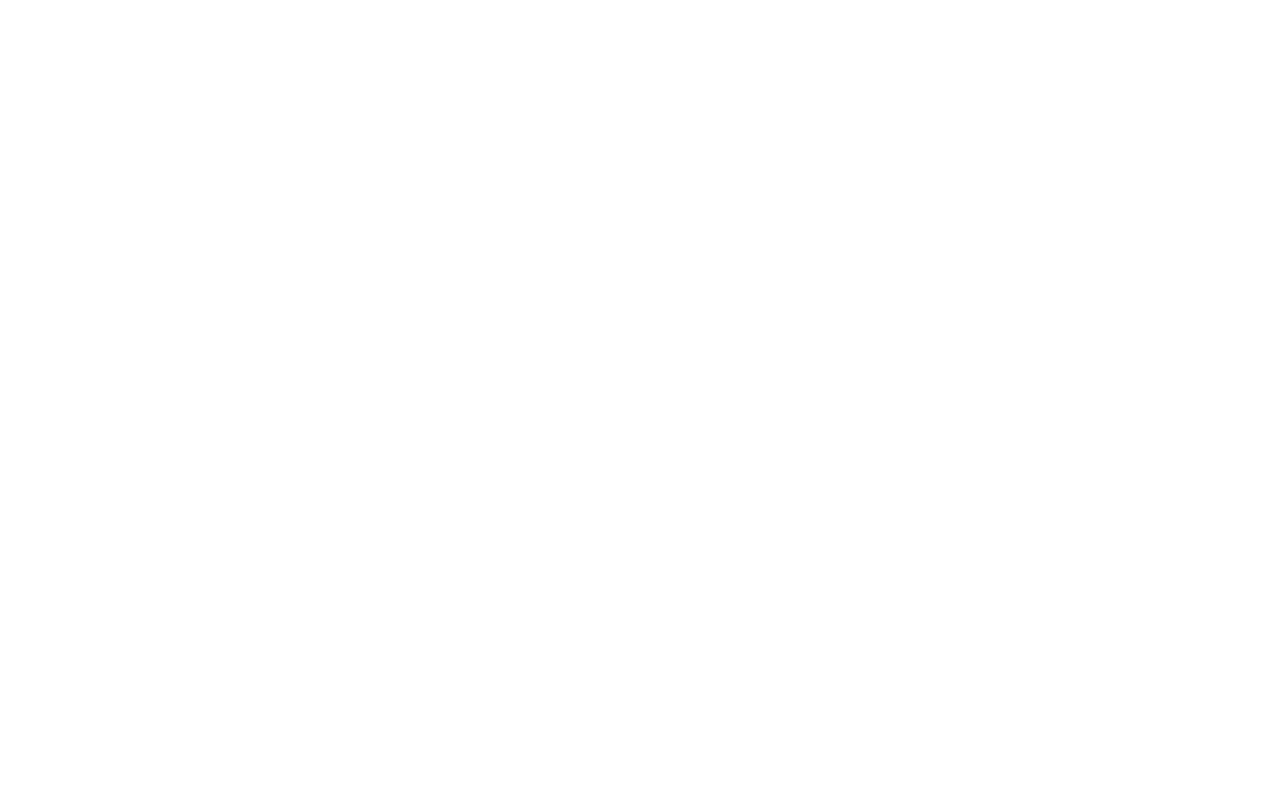
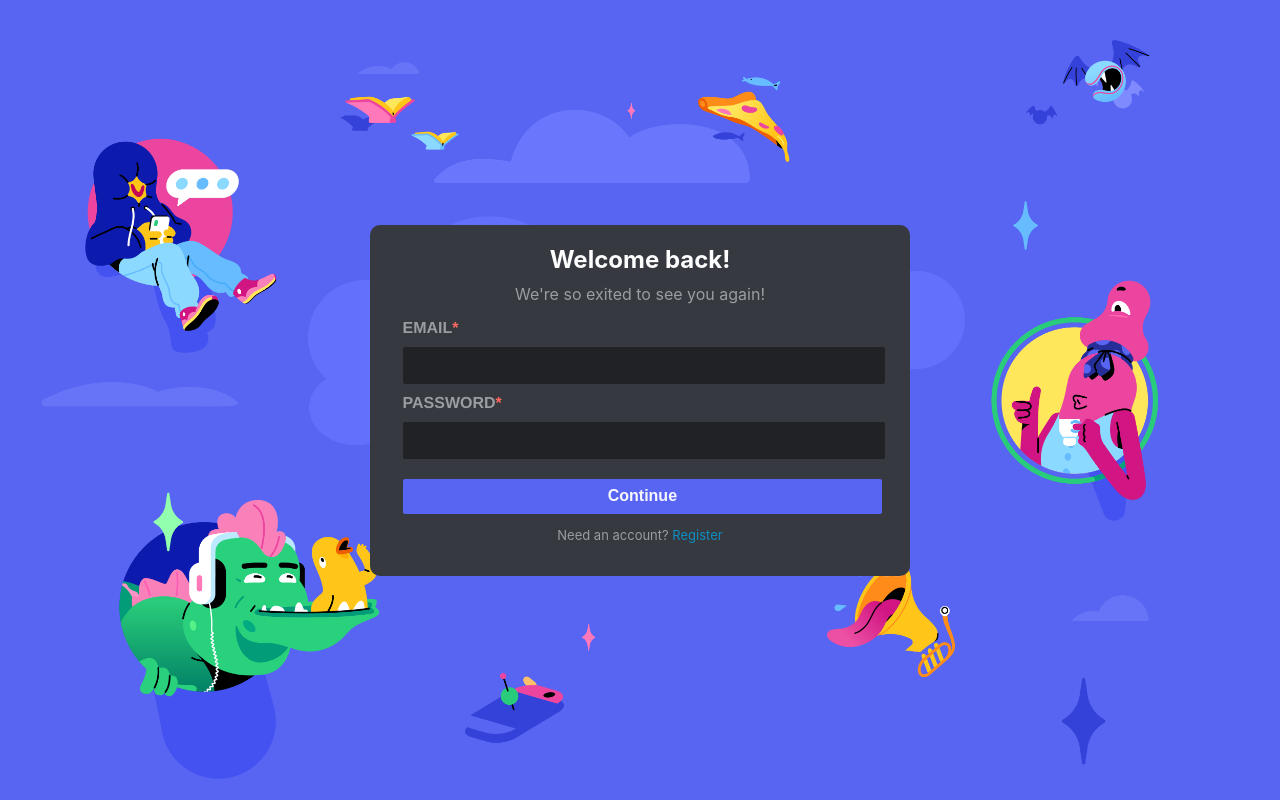
Before and after one commit to hmanjun/Discord-Clone, a React (Create React App) app in the folder client/: page /login in a window 1280 px wide. Before the commit this address had no page. Built offline with nearby package versions, Linux system fonts and the light colour scheme.

Commit message:
Add login page + proper linking and styling

```diff
--- a/client/src/App.js
+++ b/client/src/App.js
@@ -2,7 +2,7 @@
 import React, {useState} from 'react';
 import { BrowserRouter as Router, Route, Routes } from 'react-router-dom';
 
-//import LoginPage from './pages/loginPage'
+import LoginPage from './pages/loginPage'
 import RegisterPage from './pages/registerPage'
 
 function App() {
@@ -11,6 +11,10 @@
     <div className="App">
       <Router>
         <Routes>
+          <Route
+            path='/login'
+            element={<LoginPage/>}
+          />
           <Route
             path="/register"
             element={<RegisterPage/>}
--- a/client/src/pages/loginPage.js
+++ b/client/src/pages/loginPage.js
@@ -0,0 +1,61 @@
+import React, {useState} from 'react'
+import axios from 'axios'
+
+const LoginPage = () => {
+    const [email, setEmail] = useState("")
+    const [password, setPassword] = useState("")
+    const [error, setError] = useState(false)
+    const [errorMessage, setErrorMessage] = useState("")
+
+    const validateFields = () => {
+        let res = true
+        const message = []
+        if(!/.+@.+\..+/.test(email)){
+            res = false
+            message.push("Email is not valid.")
+        }
+        if(!(password.length > 0)){
+            res = false
+            message.push('Password field may not be empty')
+        }
+        setErrorMessage(message)
+        setError(!res)
+        return res
+    }
+
+    const login = () => {
+        if(!validateFields()) return
+        axios
+            .post(`http://${window.location.host}/api/user/login`,{
+                email: email,
+                password: password
+            })
+            .then(response => {
+                window.location.assign(`https://google.com`)
+            })
+            .catch(err => {
+                setErrorMessage(err)
+                setError(true)
+            })
+    }
+
+    return (
+        <main className='log-reg-container'>
+            <div className='log-reg-modal'>
+                <b>Welcome back!</b>
+                <span style={{color: '#9A9DA1', marginTop: '10px'}}>We're so exited to see you again!</span>
+                <div className='log-reg-form'>
+                    <label>EMAIL<span style={{color: '#FF6961'}}>*</span></label>
+                    <input type='text' value={email} onChange={e => setEmail(e.target.value.replaceAll(" ",""))}></input>
+                    <label>PASSWORD<span style={{color: '#FF6961'}}>*</span></label>
+                    <input type='text' value={password} onChange={e => setPassword(e.target.value.replaceAll(" ",""))}></input>
+                    <button className='log-reg-btn' type='button' onClick={login}>Continue</button>
+                </div>
+                {error && <ul>{errorMessage.map((msg, i) => (<li className='log-reg-err' key={`${i}`}>{`${msg}`}</li>))}</ul>}
+                <p>Need an account? <a href='/register'>Register</a></p>
+            </div>
+        </main>
+    )
+}
+
+export default LoginPage
--- a/client/src/pages/registerPage.js
+++ b/client/src/pages/registerPage.js
@@ -30,9 +30,8 @@
 
     const createAccount = () => {
         if(!validateFields()) return
-        console.log('reached')
         axios
-            .post(`http://localhost:8080/api/user/sign-up`,{
+            .post(`http://${window.location.host}/api/user/sign-up`,{
                 username: username,
                 email: email,
                 password: password
@@ -59,7 +58,7 @@
                     <input type='text' value={password} onChange={e => setPassword(e.target.value.replaceAll(" ",""))}></input>
                     <button className='log-reg-btn' type='button' onClick={createAccount}>Continue</button>
                 </div>
-                <a href='google.com'>Already have an account?</a>
+                <a href='/login'>Already have an account?</a>
                 {error && <ul>{errorMessage.map((msg, i) => (<li className='log-reg-err' key={`${i}`}>{`${msg}`}</li>))}</ul>}
                 <p>By registering, you consent to the creation of a account with the above credentials.</p>
             </div>
```
Also changed, not shown: 2 other files (tests, documents, lock files or other folders).
